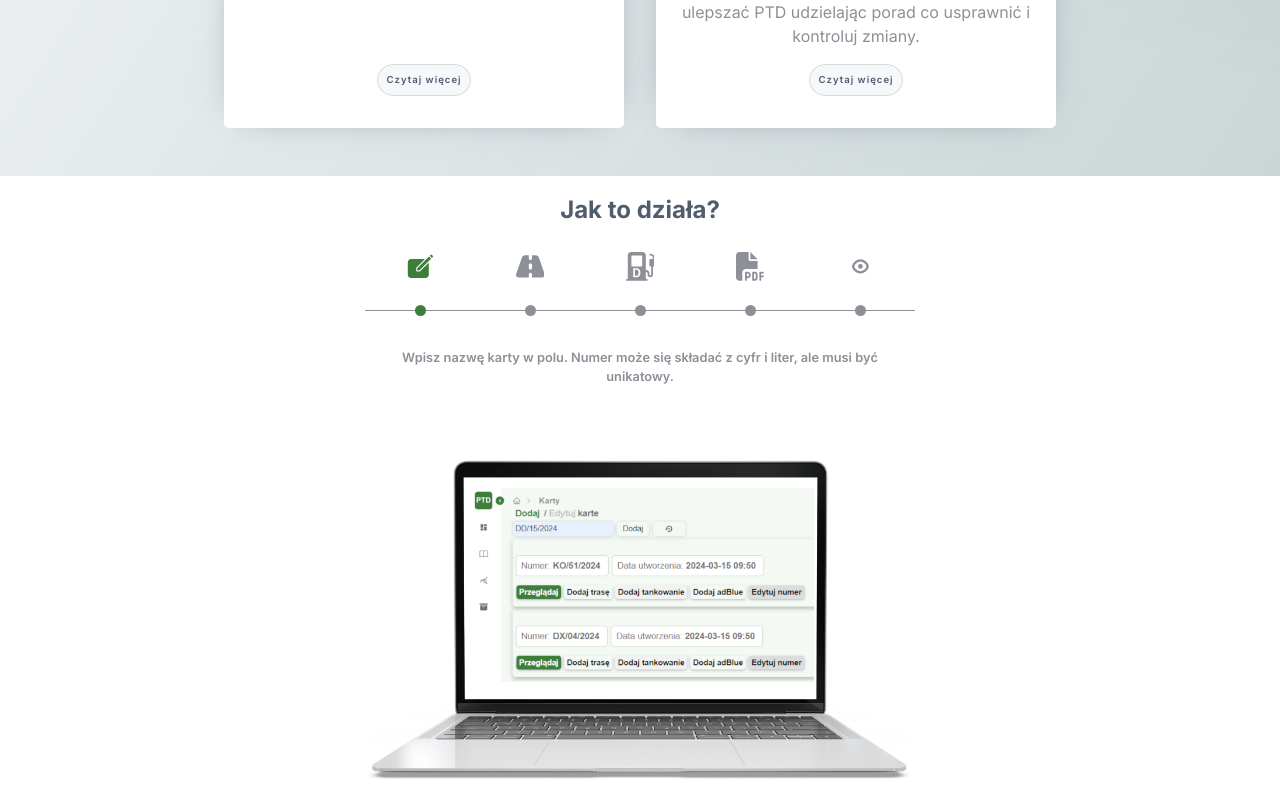
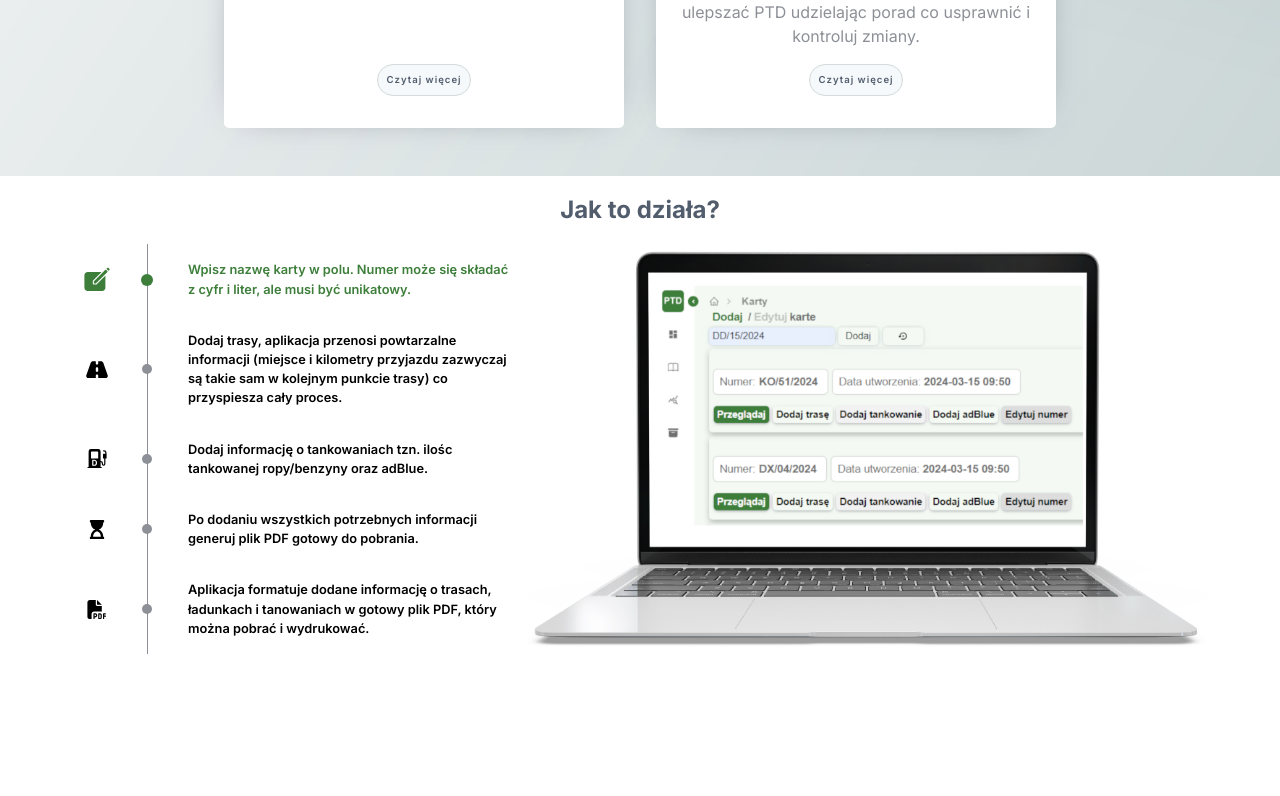
Before and after one commit to mateusz-uran/ptd-lite-website, a React (Vite) app: page / in a window 1280 px wide. Shown: the part 1741-2537 px from the top of the page. After the commit the page ends 2427 px from the top, so only its background shows below. Built offline with nearby package versions, Linux system fonts and the light colour scheme.

Commit message:
feat: create and style howItWorks section for desktop

```diff
--- a/src/components/howitworks/HowItWorks.tsx
+++ b/src/components/howitworks/HowItWorks.tsx
@@ -2,6 +2,7 @@ import { useState } from "react";
 import style from "./howItWorks.module.scss";
 import HowItWorksMobile from "./HowItWorksMobile";
 import { motion } from "framer-motion";
+import HowItWorksDesktop from "./HowItWorksDesktop";
 
 const HowItWorks = () => {
   const [animationTriggered, setAnimationTriggered] = useState(false);
@@ -23,6 +24,7 @@ const HowItWorks = () => {
       >
         <h2 className={style.h2}>Jak to działa?</h2>
         <HowItWorksMobile />
+        <HowItWorksDesktop />
       </motion.div>
     </section>
   );
--- /dev/null
+++ b/src/components/howitworks/HowItWorksDesktop.tsx
@@ -0,0 +1,58 @@
+import style from "./howItWorks.module.scss";
+import { steps } from "../../content/howItWorksContent";
+import { useState } from "react";
+import { motion } from "framer-motion";
+
+const HowItWorksDesktop = () => {
+  const [selectedIcon, setSelectedIcon] = useState<number>(0);
+
+  return (
+    <section className={style.desktopWrapper}>
+      <div className={style.wrapper}>
+        <div className={style.stepsWrapper}>
+          {steps.map((step, index) => {
+            return (
+              <div key={index} className={style.singleStep}>
+                <step.Icon
+                  className={`${style.icon} ${
+                    index === selectedIcon ? style.selected : ""
+                  }`}
+                  onClick={() => setSelectedIcon(index)}
+                />
+                <div className={style.dotWrapper}>
+                  <span
+                    className={`${style.dot} ${
+                      index === selectedIcon ? style.selected : ""
+                    }`}
+                    onClick={() => setSelectedIcon(index)}
+                  ></span>
+                </div>
+                <p
+                  className={`${style.p} ${
+                    index === selectedIcon ? style.selected : ""
+                  }`}
+                  onClick={() => setSelectedIcon(index)}
+                >
+                  {step.explanation}
+                </p>
+              </div>
+            );
+          })}
+        </div>
+
+        <div className={style.laptop}>
+          <motion.img
+            key={steps[selectedIcon].image}
+            initial={{ opacity: 0 }}
+            animate={{ opacity: 1 }}
+            transition={{ duration: 0.2, type: "spring" }}
+            src={steps[selectedIcon].image}
+            alt=""
+          />
+        </div>
+      </div>
+    </section>
+  );
+};
+
+export default HowItWorksDesktop;
--- a/src/components/howitworks/howItWorks.module.scss
+++ b/src/components/howitworks/howItWorks.module.scss
@@ -2,8 +2,11 @@
 @use "../../styles/variables.scss" as variables;
 
 .section {
+  display: flex;
+  justify-content: center;
+
   .wrapper {
-    @include mixin.contentWrapper();
+    @include mixin.wrapper();
     display: flex;
     flex-direction: column;
     align-items: center;
@@ -11,7 +14,6 @@
     .h2 {
       text-align: center;
       color: variables.$font-dark-gray;
-      // margin: 1rem;
     }
 
     .mobileWrapper {
@@ -70,8 +72,6 @@
         font-weight: 600;
         color: variables.$font-gray;
         margin: 1rem 0;
-        // margin-bottom: 0;
-        // padding-bottom: 0;
 
         .p {
           min-height: 80px;
@@ -82,5 +82,95 @@
         min-height: 250px;
       }
     }
+
+    .desktopWrapper {
+      display: none;
+    }
+
+    @include mixin.desktop() {
+      .mobileWrapper {
+        display: none;
+      }
+
+      .desktopWrapper {
+        display: block;
+
+        .wrapper {
+          flex-direction: row;
+          justify-content: center;
+
+          .stepsWrapper {
+            width: 40%;
+
+            .singleStep {
+              display: grid;
+              grid-template-columns: auto auto auto;
+              align-items: center;
+
+              .icon {
+                font-size: variables.$font-medium;
+                min-width: 50px;
+                cursor: pointer;
+                transition: all 0.3s ease;
+              }
+
+              .icon.selected {
+                color: variables.$primary-color-green;
+                font-size: variables.$font-big;
+              }
+
+              .dotWrapper {
+                min-width: 50px;
+                display: flex;
+                justify-content: center;
+                position: relative;
+                height: 100%;
+                align-items: center;
+
+                &::after {
+                  content: "";
+                  position: absolute;
+                  height: 100%;
+                  width: 1px;
+                  background: variables.$font-gray;
+                  left: 50%;
+                  z-index: -1;
+                }
+
+                .dot {
+                  width: 10px;
+                  height: 10px;
+                  border-radius: 50%;
+                  background: variables.$font-gray;
+                  cursor: pointer;
+                  transition: all 0.3s ease;
+                }
+
+                .dot.selected {
+                  background: variables.$primary-color-green;
+                  width: 12px;
+                  height: 12px;
+                }
+              }
+
+              .p {
+                padding: 1rem;
+                font-size: variables.$font-small;
+                cursor: pointer;
+                font-weight: 600;
+              }
+
+              .p.selected {
+                color: variables.$primary-color-green;
+              }
+            }
+          }
+        }
+
+        .laptop {
+          width: 60%;
+        }
+      }
+    }
   }
 }
--- a/src/content/howItWorksContent.ts
+++ b/src/content/howItWorksContent.ts
@@ -2,7 +2,7 @@ import { IoIosCreate } from "react-icons/io";
 import { FaRoad } from "react-icons/fa6";
 import { BsFillFuelPumpDieselFill } from "react-icons/bs";
 import { FaFilePdf } from "react-icons/fa6";
-import { GrFormView } from "react-icons/gr";
+import { FaHourglassStart } from "react-icons/fa";
 
 export const steps = [
   {
@@ -24,13 +24,13 @@ export const steps = [
     image: "./images/add_fuels2.png",
   },
   {
-    Icon: FaFilePdf,
+    Icon: FaHourglassStart,
     explanation:
       "Po dodaniu wszystkich potrzebnych informacji generuj plik PDF gotowy do pobrania.",
     image: "./images/generate_pdf.png",
   },
   {
-    Icon: GrFormView,
+    Icon: FaFilePdf,
     explanation:
       "Aplikacja formatuje dodane informację o trasach, ładunkach i tanowaniach w gotowy plik PDF, który można pobrać i wydrukować.",
     image: "./images/pdf_ready2.png",
```
